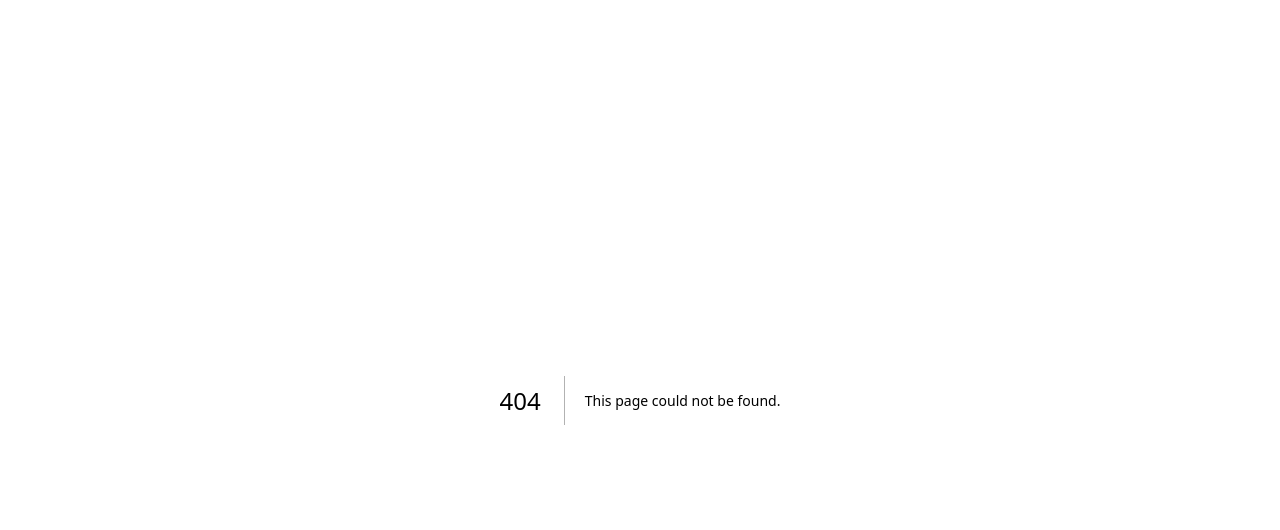
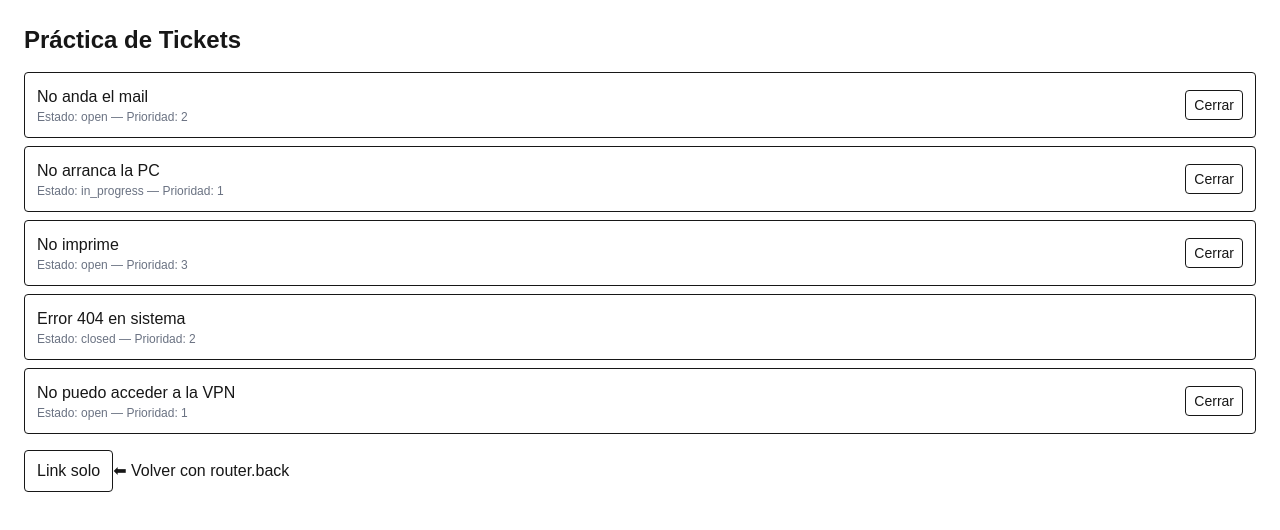
Before and after one commit to GonzaloAranza/react-practicas, a Next.js app: page /practicas/tickets in a window 1280 px wide. Before the commit this address had no page. Shown: the top 530 px of the page. Built offline with nearby package versions, Linux system fonts and the light colour scheme.

Commit message:
primeros componentes de prueba

```diff
--- a/src/app/page.tsx
+++ b/src/app/page.tsx
@@ -1,6 +1,7 @@
 "use client";
 
 import React, { useState } from "react";
+import Link from "next/link"
 
 export default function Page() {
   const [nombreInput, setNombreInput] = useState("");
@@ -13,6 +14,14 @@ export default function Page() {
   function manejarClick() {
     setNombreMostrado(nombreInput);
   }
+
+  const tickets = [
+  { id: 1, title: "No anda el mail", status: "open", priority: 2 },
+  { id: 2, title: "No arranca la PC", status: "in_progress", priority: 1 },
+  { id: 3, title: "No imprime", status: "open", priority: 3 },
+  { id: 4, title: "Error 404 en sistema", status: "closed", priority: 2 },
+  { id: 5, title: "No puedo acceder a la VPN", status: "open", priority: 1 },
+];
 
   return (
     <main
@@ -70,6 +79,19 @@ export default function Page() {
         {nombreMostrado && (
           <p style={{ fontSize: "16px" }}>Hola {nombreMostrado}</p>
         )}
+
+         <Link href="/practicas/tickets">
+        <button className="border rounded px-3 py-2 hover:bg-gray-100">
+          Buton
+         </button>
+      </Link>
+
+      <Link
+         href="/practicas/tickets"
+        className="inline-block border rounded px-3 py-2 hover:bg-gray-100"
+>     Link solo
+      </Link>
+
       </div>
     </main>
   );
--- /dev/null
+++ b/src/app/practicas/tickets/page.tsx
@@ -0,0 +1,60 @@
+"use client";
+
+import { useState } from "react";
+import { mockTickets, type Ticket, closeTickets } from "@/lib/tickets";
+import Link from "next/link"
+import { useRouter } from "next/navigation";
+
+
+export default function TicketsPracticePage() {
+        const router = useRouter();
+
+
+    // estado inicial: los mockTickets
+  const [tickets, setTickets] = useState<Ticket[]>(mockTickets);
+
+  const handleClose = (id: number) => {
+    setTickets((prev) => closeTickets(prev, id));
+  };
+
+  return (
+    <main className="p-6 space-y-4">
+      <h1 className="text-2xl font-bold">Práctica de Tickets</h1>
+
+      <ul className="space-y-2">
+        {tickets.map((t) => (
+          <li
+            key={t.id}
+            className="border rounded p-3 flex items-center justify-between"
+          >
+            <div>
+              <div className="font-medium">{t.title}</div>
+              <div className="text-xs text-gray-500">
+                Estado: {t.status} — Prioridad: {t.priority}
+              </div>
+            </div>
+
+            {t.status !== "closed" && (
+              <button
+                className="text-sm border rounded px-2 py-1 hover:bg-gray-100"
+                onClick={() => handleClose(t.id)}
+              >
+                Cerrar
+              </button>
+            )}
+          </li>
+        ))}
+      </ul>
+
+         <Link
+         href="/"
+        className="inline-block border rounded px-3 py-2 hover:bg-gray-100"
+>            Link solo
+      </Link>
+
+        <button onClick={() => router.back()}>
+        ⬅ Volver con router.back
+        </button>
+    </main>
+  );
+}
--- a/src/app/practicasDeLogica/TS/closeTicket.ts
+++ b/src/app/practicasDeLogica/TS/closeTicket.ts
@@ -1,4 +1,6 @@
-const tickets = [
+/*import {Ticket} from "./types.ts";
+
+const tickets: Ticket[] = [
   { id: 1, title: "No anda el mail", status: "open", priority: 2 },
   { id: 2, title: "No arranca la PC", status: "in_progress", priority: 1 },
   { id: 3, title: "No imprime", status: "open", priority: 3 },
@@ -7,18 +9,19 @@ const tickets = [
 ];
 
 
-function closeTickets(tickets, id) {
+function closeTickets(tickets : Ticket[], id : number) : Ticket []{
 
-    return (tickets.map ((n) => {
-      if (n.id ===id)
-        return {...n , status:"close"}
-      return {...n}
+    return tickets.map ((t) => {
+      if (t.id ===id) {
+        return {...t , status:"closed"}
+      }
+      return {...t}
      }
      )
-    )
+
 
 
  }
 
 
- console.log(closeTickets (tickets, 1));
+ console.log(closeTickets (tickets, 1))*/
--- /dev/null
+++ b/src/app/practicasDeLogica/TS/types.ts
@@ -0,0 +1,11 @@
+export type TicketStatus = "open" | "in_progress" | "closed";
+
+export type Ticket = {
+  id: number;
+  title: string;
+  status: TicketStatus;
+  priority: number;
+};
+
+
+ export {};
--- /dev/null
+++ b/src/lib/tickets.ts
@@ -0,0 +1,23 @@
+export type TicketStatus = "open" | "in_progress" | "closed";
+
+export type Ticket = {
+  id: number;
+  title: string;
+  status: TicketStatus;
+  priority: number;
+};
+
+export const mockTickets: Ticket[] = [
+  { id: 1, title: "No anda el mail", status: "open", priority: 2 },
+  { id: 2, title: "No arranca la PC", status: "in_progress", priority: 1 },
+  { id: 3, title: "No imprime", status: "open", priority: 3 },
+  { id: 4, title: "Error 404 en sistema", status: "closed", priority: 2 },
+  { id: 5, title: "No puedo acceder a la VPN", status: "open", priority: 1 },
+];
+
+// función para cerrar un ticket SIN mutar el array
+export function closeTickets(tickets: Ticket[], id: number): Ticket[] {
+  return tickets.map((t) =>
+    t.id === id ? { ...t, status: "closed" } : { ...t }
+  );
+}
```
